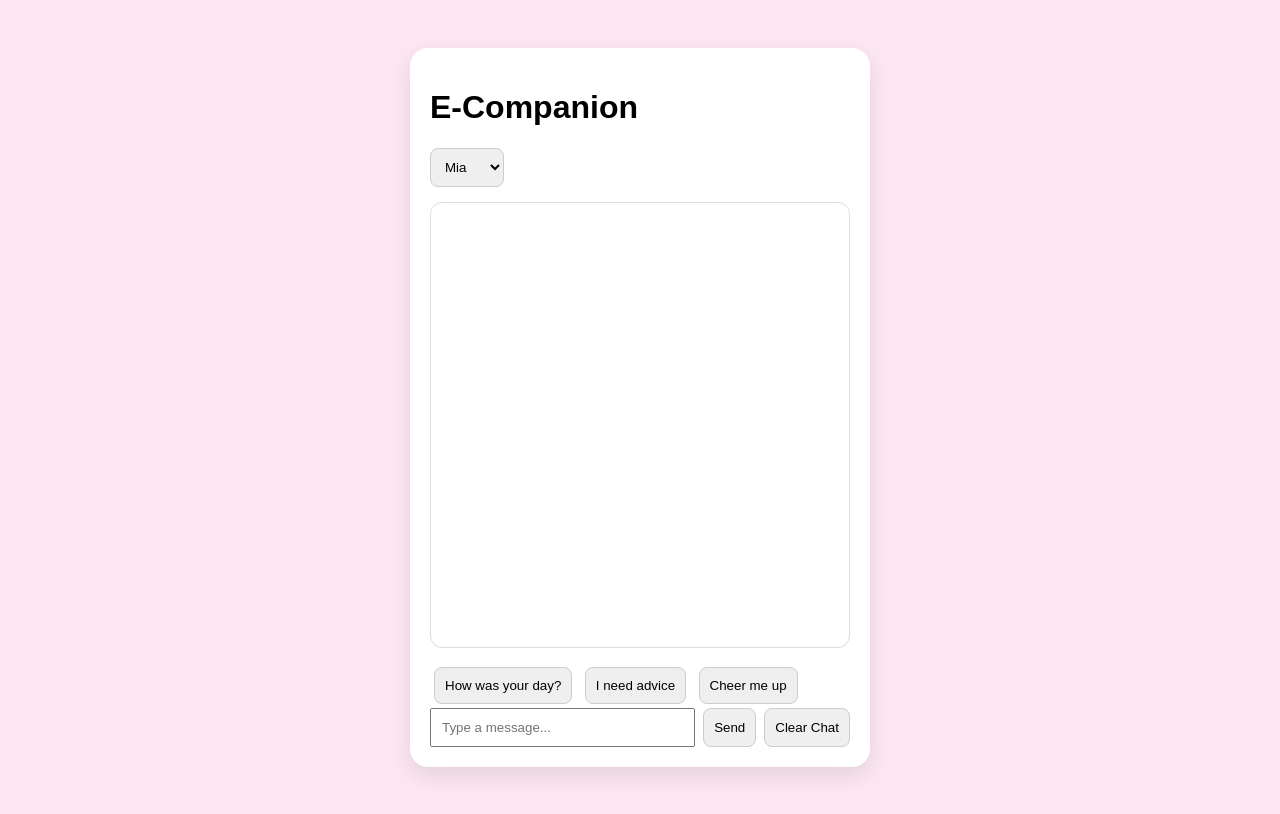
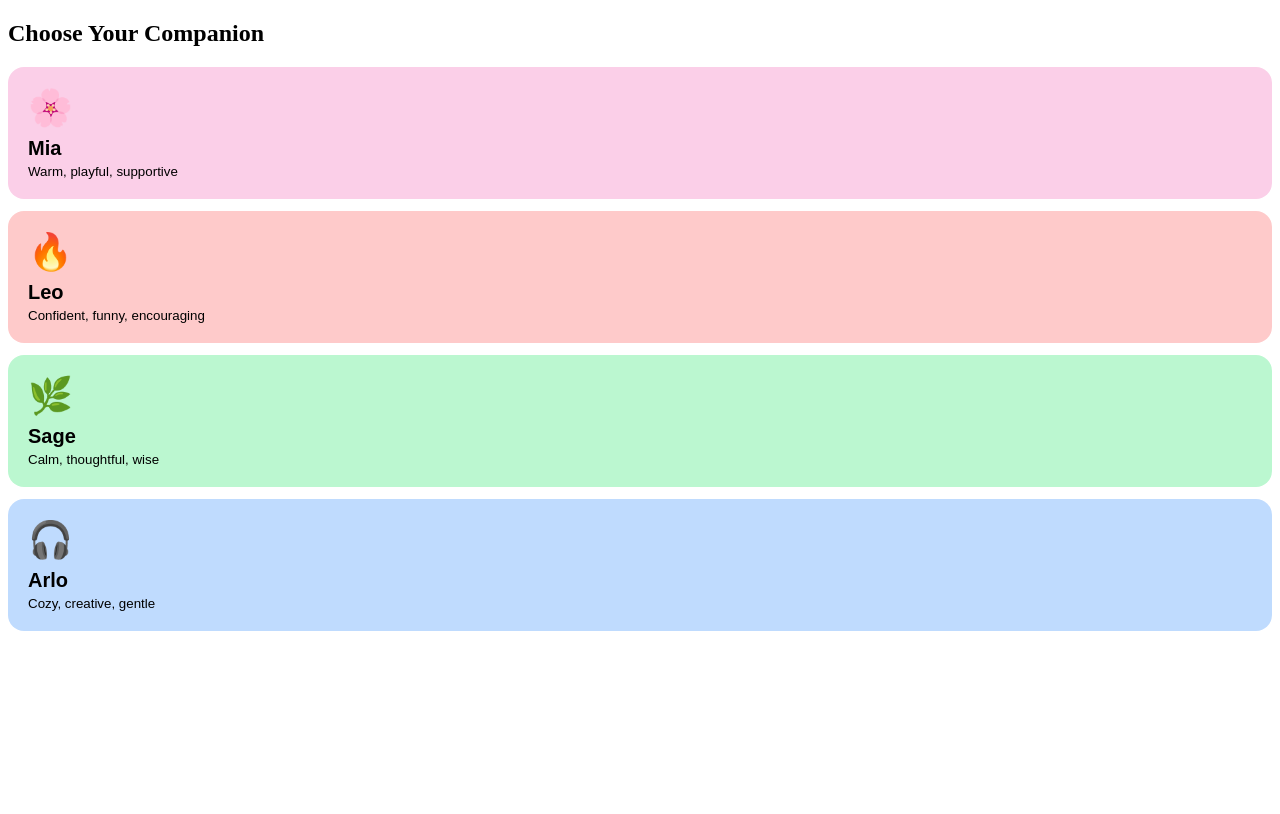
Before and after one commit to cyberboynj/companion_chatbot, a plain HTML site: page index.html in a window 1280 px wide. Drawn offline with Linux system fonts and the light colour scheme.

Commit message:
added a selection page and chat history for each persona

```diff
--- a/app.js
+++ b/app.js
@@ -1,11 +1,17 @@
 const chat = document.getElementById("chat");
 const form = document.getElementById("form");
 const input = document.getElementById("message");
-const personaSelect = document.getElementById("persona");
 const chips = document.querySelectorAll(".chips button");
 const clearButton = document.getElementById("clear");
 
-let history = JSON.parse(localStorage.getItem("chatHistory")) || [];
+const personaScreen = document.getElementById("persona-screen");
+const chatScreen = document.getElementById("chat-screen");
+const personaCards = document.querySelectorAll(".persona-card");
+const backButton = document.getElementById("back");
+const chatTitle = document.getElementById("chat-title");
+
+let selectedPersona = "Mia";
+let history = [];
 
 const personas = {
   Mia: {
@@ -49,14 +55,23 @@ const personas = {
   }
 };
 
-renderHistory();
-updateTheme();
+function getStorageKey() {
+  return `chatHistory_${selectedPersona}`;
+}
+
+function loadHistory() {
+  history = JSON.parse(localStorage.getItem(getStorageKey())) || [];
+}
+
+function saveHistory() {
+  localStorage.setItem(getStorageKey(), JSON.stringify(history));
+}
 
 function getCurrentPersona() {
-  return personas[personaSelect.value];
+  return personas[selectedPersona];
 }
 
-function addMessage(role, content, personaName = personaSelect.value) {
+function addMessage(role, content, personaName = selectedPersona) {
   const message = {
     role,
     content,
@@ -64,27 +79,18 @@ function addMessage(role, content, personaName = personaSelect.value) {
   };
 
   history.push(message);
-
-  localStorage.setItem(
-    "chatHistory",
-    JSON.stringify(history)
-  );
-
+  saveHistory();
   addMessageToScreen(message);
 }
 
 function addMessageToScreen(message) {
   const div = document.createElement("div");
+  const persona = personas[message.persona] || personas.Mia;
 
-  const persona =
-    personas[message.persona] || personas.Mia;
-
-  div.className =
-    `message ${message.role} ${persona.className}`;
+  div.className = `message ${message.role} ${persona.className}`;
 
   if (message.role === "assistant") {
-    div.textContent =
-      `${persona.emoji} ${message.content}`;
+    div.textContent = `${persona.emoji} ${message.content}`;
   } else {
     div.textContent = message.content;
   }
@@ -103,9 +109,7 @@ function renderHistory() {
 
 function fakeBotReply() {
   const persona = getCurrentPersona();
-
-  const randomIndex =
-    Math.floor(Math.random() * persona.replies.length);
+  const randomIndex = Math.floor(Math.random() * persona.replies.length);
 
   return persona.replies[randomIndex];
 }
@@ -114,25 +118,17 @@ async function sendMessage(text) {
   addMessage("user", text);
 
   const typing = document.createElement("div");
-
   const persona = getCurrentPersona();
 
-  typing.className =
-    `message assistant ${persona.className}`;
-
-  typing.textContent =
-    `${persona.emoji} Typing...`;
+  typing.className = `message assistant ${persona.className}`;
+  typing.textContent = `${persona.emoji} Typing...`;
 
   chat.appendChild(typing);
   chat.scrollTop = chat.scrollHeight;
 
   setTimeout(() => {
     typing.remove();
-
-    addMessage(
-      "assistant",
-      fakeBotReply()
-    );
+    addMessage("assistant", fakeBotReply());
   }, 800);
 }
 
@@ -144,7 +140,6 @@ form.addEventListener("submit", event => {
   if (!text) return;
 
   input.value = "";
-
   sendMessage(text);
 });
 
@@ -154,24 +149,36 @@ chips.forEach(chip => {
   });
 });
 
-personaSelect.addEventListener(
-  "change",
-  updateTheme
-);
-
 clearButton.addEventListener("click", () => {
   history = [];
-
-  localStorage.removeItem("chatHistory");
-
+  localStorage.removeItem(getStorageKey());
   chat.innerHTML = "";
 
-  console.log("Chat cleared.");
+  console.log(`${selectedPersona}'s chat cleared.`);
+});
+
+personaCards.forEach(card => {
+  card.addEventListener("click", () => {
+    selectedPersona = card.dataset.persona;
+
+    loadHistory();
+    renderHistory();
+
+    personaScreen.classList.add("hidden");
+    chatScreen.classList.remove("hidden");
+
+    updateTheme();
+  });
+});
+
+backButton.addEventListener("click", () => {
+  chatScreen.classList.add("hidden");
+  personaScreen.classList.remove("hidden");
 });
 
 function updateTheme() {
   const persona = getCurrentPersona();
 
-  document.body.className =
-    persona.className;
+  document.body.className = persona.className;
+  chatTitle.textContent = `${persona.emoji} ${selectedPersona}`;
 }
--- a/index.html
+++ b/index.html
@@ -2,18 +2,47 @@
 <html>
 <head>
   <title>E-Companion Chatbot</title>
+  <meta name="viewport" content="width=device-width, initial-scale=1.0">
   <link rel="stylesheet" href="style.css">
 </head>
 <body>
   <main class="app">
-    <h1>E-Companion</h1>
 
-    <select id="persona">
-      <option>Mia</option>
-      <option>Leo</option>
-      <option>Sage</option>
-      <option>Arlo</option>
-    </select>
+    <section id="persona-screen">
+      <h1>Choose Your Companion</h1>
+
+      <div class="persona-grid">
+        <button class="persona-card mia-card" data-persona="Mia">
+          <span class="avatar">🌸</span>
+          <h2>Mia</h2>
+          <p>Warm, playful, supportive</p>
+        </button>
+
+        <button class="persona-card leo-card" data-persona="Leo">
+          <span class="avatar">🔥</span>
+          <h2>Leo</h2>
+          <p>Confident, funny, encouraging</p>
+        </button>
+
+        <button class="persona-card sage-card" data-persona="Sage">
+          <span class="avatar">🌿</span>
+          <h2>Sage</h2>
+          <p>Calm, thoughtful, wise</p>
+        </button>
+
+        <button class="persona-card arlo-card" data-persona="Arlo">
+          <span class="avatar">🎧</span>
+          <h2>Arlo</h2>
+          <p>Cozy, creative, gentle</p>
+        </button>
+      </div>
+    </section>
+
+    <section id="chat-screen" class="hidden">
+      <div class="chat-header">
+        <button id="back" type="button">← Change</button>
+        <h1 id="chat-title">E-Companion</h1>
+      </div>
 
       <div id="chat"></div>
 
@@ -28,6 +57,8 @@
         <button>Send</button>
         <button id="clear" type="button">Clear Chat</button>
       </form>
+    </section>
+
   </main>
 
   <script src="app.js"></script>
--- a/style.css
+++ b/style.css
@@ -1,87 +1,60 @@
-body {
-  font-family: Arial, sans-serif;
-  display: flex;
-  justify-content: center;
-  padding: 40px;
-  transition: background 0.3s;
+.hidden {
+  display: none;
 }
 
-body.mia {
-  background: #fce7f3;
+.persona-grid {
+  display: grid;
+  grid-template-columns: 1fr;
+  gap: 12px;
 }
 
-body.leo {
-  background: #fee2e2;
+.persona-card {
+  border: none;
+  border-radius: 16px;
+  padding: 20px;
+  text-align: left;
+  cursor: pointer;
+  transition: transform 0.2s;
 }
 
-body.sage {
-  background: #dcfce7;
+.persona-card:hover {
+  transform: scale(1.03);
 }
 
-body.arlo {
-  background: #dbeafe;
+.avatar {
+  font-size: 36px;
 }
 
-.app {
-  width: 420px;
-  background: white;
-  padding: 20px;
-  border-radius: 18px;
-  box-shadow: 0 8px 25px rgba(0,0,0,0.1);
+.persona-card h2 {
+  margin: 8px 0 4px;
 }
 
-#chat {
-  height: 420px;
-  overflow-y: auto;
-  border: 1px solid #ddd;
-  padding: 12px;
-  margin: 15px 0;
-  border-radius: 12px;
+.persona-card p {
+  margin: 0;
 }
 
-.message {
-  margin: 10px 0;
-  padding: 10px;
-  border-radius: 12px;
-}
-
-.user {
-  background: #e5e7eb;
-  text-align: right;
-}
-
-.assistant.mia {
+.mia-card {
   background: #fbcfe8;
 }
 
-.assistant.leo {
+.leo-card {
   background: #fecaca;
 }
 
-.assistant.sage {
+.sage-card {
   background: #bbf7d0;
 }
 
-.assistant.arlo {
+.arlo-card {
   background: #bfdbfe;
 }
 
-form {
+.chat-header {
   display: flex;
-  gap: 8px;
+  align-items: center;
+  gap: 12px;
 }
 
-input {
-  flex: 1;
-  padding: 10px;
+#back {
+  background: #e5e7eb;
 }
-
-button, select {
-  padding: 10px;
-  border-radius: 8px;
-  border: 1px solid #ccc;
-}
-
-.chips button {
-  margin: 4px;
-}
```
Lines whose indentation alone changed are shown as unchanged.
